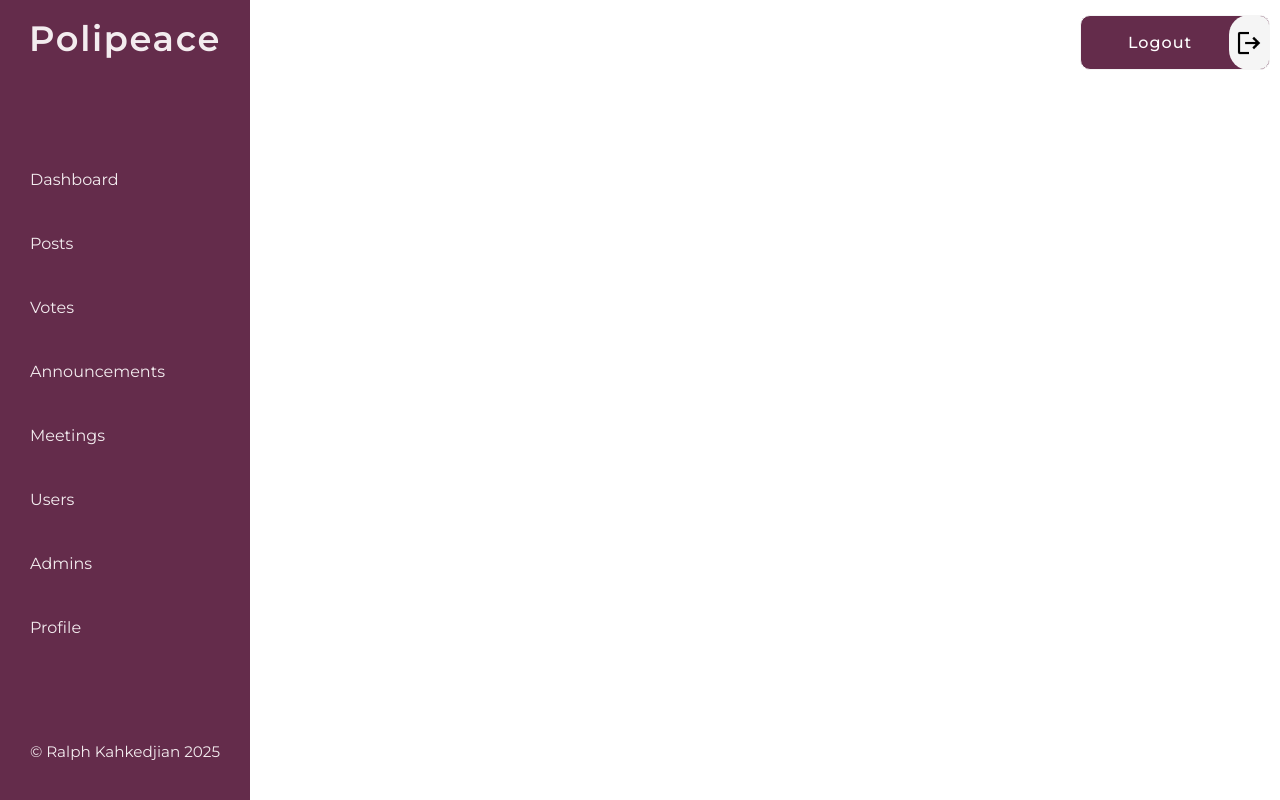
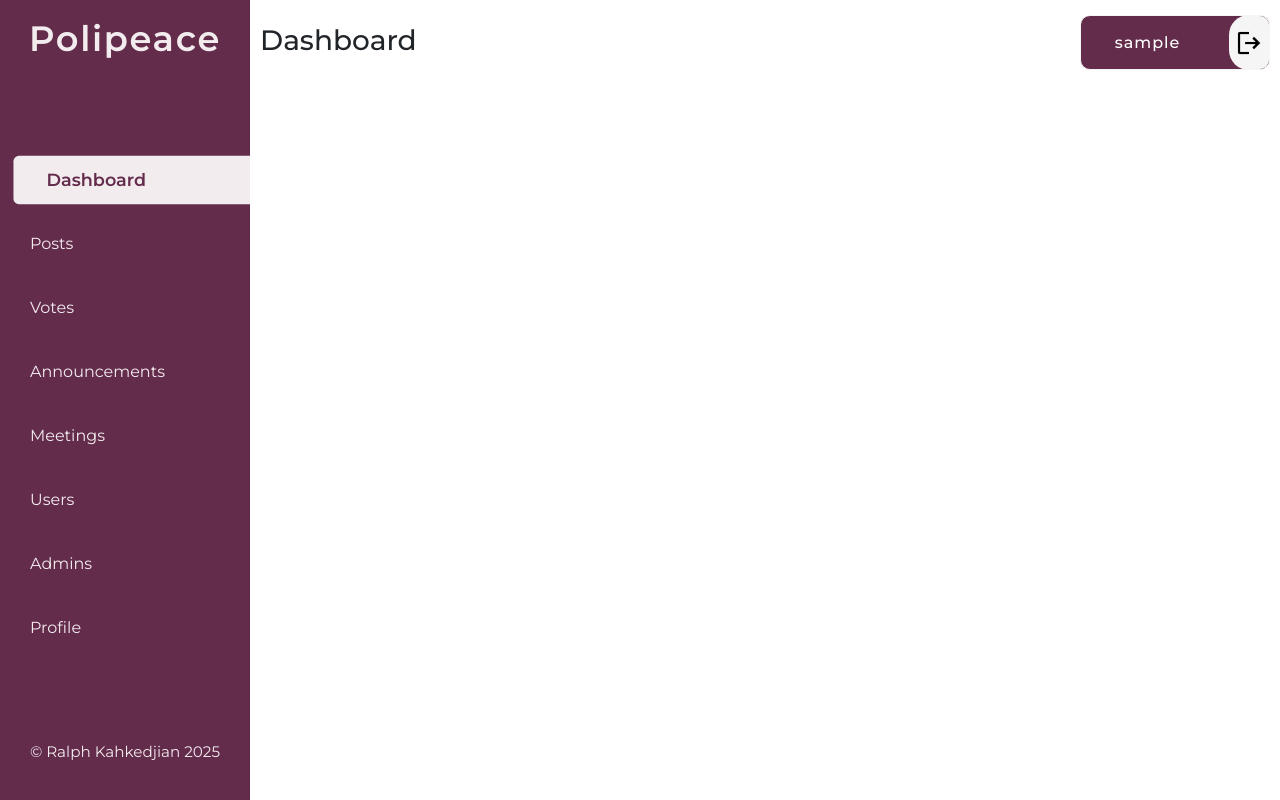
Before and after one commit to RalphKahkedjian/polipeace_admin, a React (Vite) app in the folder polipeace_admin_frontend/: page / in a window 1280 px wide. Built offline with nearby package versions, Linux system fonts and the light colour scheme; no server answers; sample sign-in values are in the browser's storage.

Commit message:
Added GetPageTitle function to set a title for each link

```diff
--- a/polipeace_admin_frontend/src/components/Sidebar.css
+++ b/polipeace_admin_frontend/src/components/Sidebar.css
@@ -79,6 +79,37 @@
   transform-origin: left;
 }
 
+
+.sidebar-links a.active {
+  color: #642C4B;
+  transform: scale(1.1);
+  border-radius: 25px;
+  font-weight: 600;
+  background-color: transparent;
+  padding-left: 40px;
+  position: relative; /* Needed for ::after */
+  z-index: 1;
+}
+
+.sidebar-links a.active::after {
+  content: '';
+  position: absolute;
+  width: 250px;
+  height: 100%;
+  background-color: #F3ECEF;
+  color: #642C4B;
+  border-top-left-radius: 5px;
+  border-bottom-left-radius: 5px;
+  top: 0;
+  left: 0;
+  transform: scaleX(1);
+  transform-origin: left;
+  transition: transform 0.5s ease-in-out;
+  z-index: -1;
+  margin-left: 10px;
+}
+
+
 .sidebar-footer {
   text-align: center;
   font-size: .95em;
--- a/polipeace_admin_frontend/src/components/Sidebar.tsx
+++ b/polipeace_admin_frontend/src/components/Sidebar.tsx
@@ -1,6 +1,14 @@
-import '../components/Sidebar.css'
+import { useState } from 'react';
+import '../components/Sidebar.css';
 
 export default function Sidebar() {
+  const [activeLink, setActiveLink] = useState('Dashboard');
+
+  const menuItems = [
+    'Dashboard', 'Posts', 'Votes', 'Announcements',
+    'Meetings', 'Users', 'Admins', 'Profile'
+  ];
+
   return (
     <div className="sidebar-container">
       <div className="sidebar-header">
@@ -9,14 +17,17 @@ export default function Sidebar() {
 
       <div className="sidebar-links">
         <ul>
-          <li><a href="#">Dashboard</a></li>
-          <li><a href="#">Posts</a></li>
-          <li><a href="#">Votes</a></li>
-          <li><a href="#">Announcements</a></li>
-          <li><a href="#">Meetings</a></li>
-          <li><a href="#">Users</a></li>
-          <li><a href="#">Admins</a></li>
-          <li><a href="#">Profile</a></li>
+          {menuItems.map(item => (
+            <li key={item}>
+              <a
+                href="#"
+                className={activeLink === item ? 'active' : ''}
+                onClick={() => setActiveLink(item)}
+              >
+                {item}
+              </a>
+            </li>
+          ))}
         </ul>
       </div>
 
@@ -24,5 +35,5 @@ export default function Sidebar() {
         <p>&copy; Ralph Kahkedjian 2025</p>
       </div>
     </div>
-  )
+  );
 }
--- a/polipeace_admin_frontend/src/contexts/contextProvider.tsx
+++ b/polipeace_admin_frontend/src/contexts/contextProvider.tsx
@@ -23,10 +23,19 @@ interface ContextProviderProps {
 
 // 4. Implement the provider
 export const ContextProvider = ({ children }: ContextProviderProps) => {
-  const [user, setUser] = useState<any>(null);
+  const [user, _setUser] = useState<any>(localStorage.getItem('username'));
   const [token, _setToken] = useState<string | null>(localStorage.getItem('access_token'));
 
   debugger;
+
+  const setUser = (user:string | null) => {
+    _setUser(user);
+    if (user) {
+      localStorage.setItem('username', user)
+    } else {
+      localStorage.removeItem('username')
+    }
+  }
 
   const setToken = (token: string | null) => {
     _setToken(token);
--- a/polipeace_admin_frontend/src/layouts/defaultLayout.tsx
+++ b/polipeace_admin_frontend/src/layouts/defaultLayout.tsx
@@ -4,8 +4,18 @@ import Sidebar from '../components/Sidebar';
 import logouticon from  '../assets/images/logouticon.png'
 
 
+const getPageTitle =(pathname: string) => {
+  switch(pathname) {
+    case '/':
+      return 'Dashboard'
+    default:
+      return ''
+  }
+}
+
 export default function DefaultLayout() {
-  const { token, setToken } = useStateContext();
+  const { token, setToken, user } = useStateContext();
+  const titlePage = getPageTitle(location.pathname)
 
   if (!token) {
     return <Navigate to="/login" />;
@@ -18,12 +28,15 @@ export default function DefaultLayout() {
   return (
     <div>
       <Sidebar />
-      <div style={{ marginLeft: '260px' }}>
+      <div style={{ marginLeft: '260px', marginTop:'10px' }}>
         <Outlet />
+        <h3 className='mt-4'>
+          {titlePage}
+        </h3>
         <div style={{ position: 'absolute', right: '10px', top: '15px' }}>
           <div className="button-outlet" onClick={handleLogout}>
             <p className='pt-3' style={{letterSpacing:'1px', fontWeight:'500', marginRight:'30px'}}>
-              Logout
+              {user}
             </p>
             <div className="button-outlet-inside">
               <img src={logouticon} />
--- a/polipeace_admin_frontend/src/views/AuthForm.css
+++ b/polipeace_admin_frontend/src/views/AuthForm.css
@@ -71,7 +71,8 @@
 }
 
 .button-outlet {
-  width: 190px;
+  width: auto;
+  padding: 25px;
   height: 55px;
   background-color: #642C4B;
   text-align: center;
@@ -105,20 +106,17 @@
   width: 190px;
   height: 55px;
   background-color: #642C4B;
-  text-align: center;
+  text-align: start;
   border-radius: 10px;
   color: white;
   display: flex;
-  align-items: center;
-  justify-content: center;
   cursor: pointer;
   position: relative;
   border: 1.3px solid whitesmoke;
   overflow: hidden;
-
+  padding-right: 50px;
 }
 
-/* default inner size */
 .button-outlet-inside {
   width: 40px;
   height: 55px;
--- a/polipeace_admin_frontend/src/views/Dashboard.tsx
+++ b/polipeace_admin_frontend/src/views/Dashboard.tsx
@@ -1,7 +1,6 @@
 export default function Dashboard() {
   return (
-    <div className='display-1'>
-
+    <div>
     </div>
   )
 }
```
Also changed, not shown: 1 other file (tests, documents, lock files or other folders).
